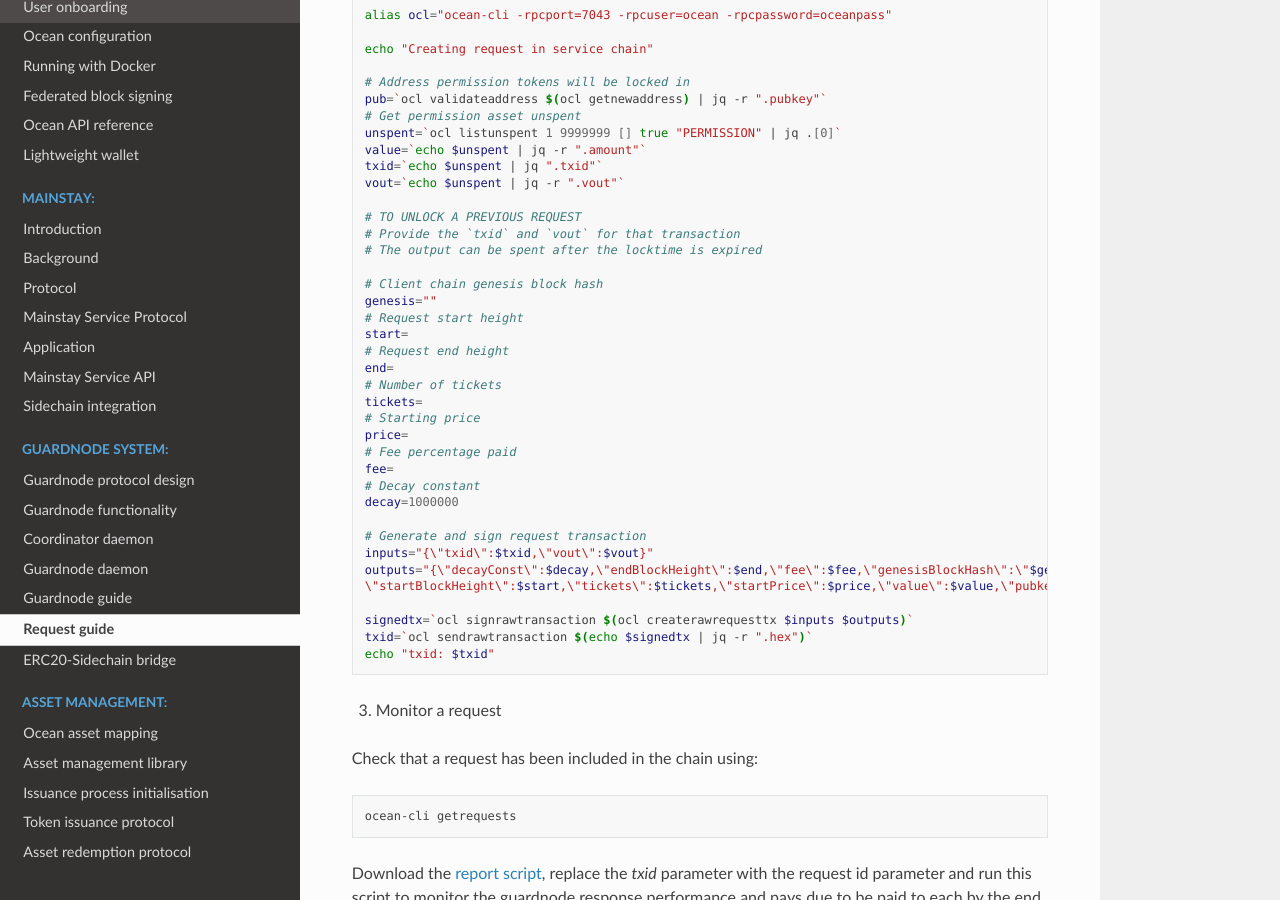
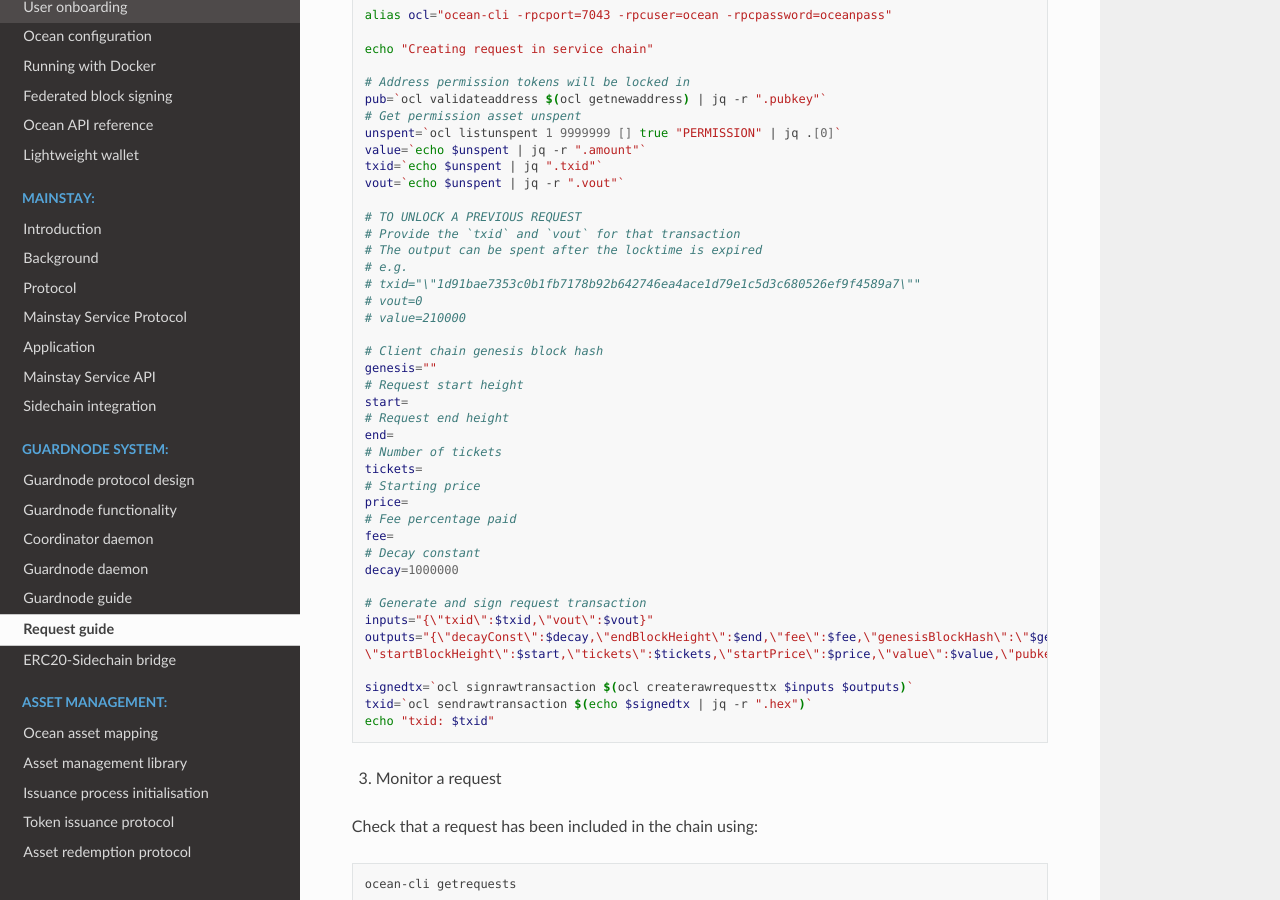
Before and after one commit to commerceblock/docs, a Sphinx documentation site: the page built from source/request-guide/index.rst, in a window 1280 px wide and 900 px high, scrolled down 768 px. Built offline with Sphinx 7.4.7 and the Read the Docs theme 2.0.0, drawn with Linux system fonts in a browser that asks for light colours.

Commit message:
More details on bid/request creation

```diff
--- a/source/guardnode-guide/index.rst
+++ b/source/guardnode-guide/index.rst
@@ -68,6 +68,10 @@ The following script can be used to bid for an active request. The following par
     # TO UNLOCK A PREVIOUS BID
     # Provide the `txid` and `vout` for that transaction
     # The output can be spent after the locktime is expired
+    # e.g.
+    # value=5000
+    # vout=0
+    # txid="\"a327b15679f7fd0a8984cdb16f07c2c92063c5565af2f7ce99cff8d4750add8d\""
 
     # Fee
     fee=0.001
--- a/source/request-guide/index.rst
+++ b/source/request-guide/index.rst
@@ -41,6 +41,10 @@ The following script can be used to create a request. The following parameters n
     # TO UNLOCK A PREVIOUS REQUEST
     # Provide the `txid` and `vout` for that transaction
     # The output can be spent after the locktime is expired
+    # e.g.
+    # txid="\"1d91bae7353c0b1fb7178b92b642746ea4ace1d79e1c5d3c680526ef9f4589a7\""
+    # vout=0
+    # value=210000
 
     # Client chain genesis block hash
     genesis=""
```
